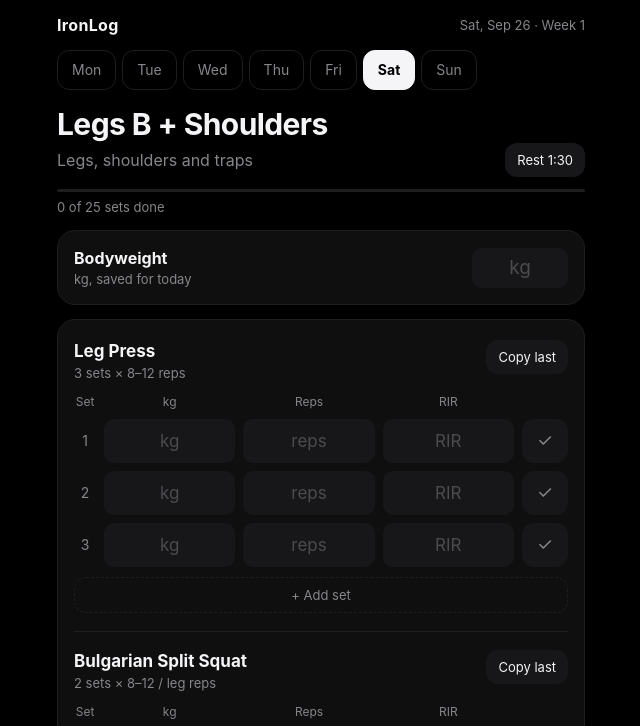
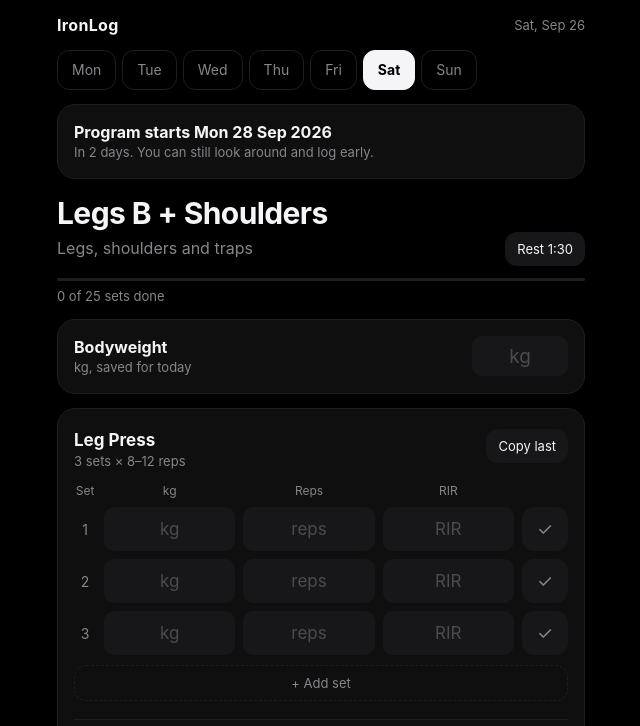
Before and after one commit to Ertyfor/fall, a plain HTML site: page index.html in a window 1280 px wide. Shown: the top 726 px of the page, without its empty margins (319-959 px from the left). Drawn offline with Linux system fonts and the light colour scheme.

Commit message:
Add files via upload

```diff
--- a/index.html
+++ b/index.html
@@ -106,7 +106,7 @@ let D;try{D=JSON.parse(localStorage.getItem("ironlog"))}catch{}
 if(!D||!D.logs)D={logs:{},weights:[]};D.weights=D.weights||[];D.rest=D.rest||90;
 const save=()=>{try{localStorage.setItem("ironlog",JSON.stringify(D))}catch{toast("Could not save. Storage is blocked or full.")}};
 const todayKey=DAYS[(new Date().getDay()+6)%7];
-const START="2026-09-26"; // program start: Sat 26 Sep 2026
+const START="2026-09-28"; // program start: Mon 28 Sep 2026
 const dayIdx=()=>{const n=new Date(),a=new Date(n.getFullYear(),n.getMonth(),n.getDate()),[y,m,d]=START.split("-");return Math.round((a-new Date(+y,m-1,+d))/864e5)};
 let sel=dayIdx()<0?"Sat":todayKey,pex="";
 const lk=()=>iso()+"_"+sel;
@@ -132,7 +132,7 @@ function render(){
   const p=P[sel];
   let h=`<div class="days">${DAYS.map(d=>`<button class="chip ${d===sel?"on":""} ${d===todayKey?"t":""}" onclick="sel='${d}';render()">${d}</button>`).join("")}</div>`;
   const di=dayIdx();
-  if(di<0)h+=`<div class="card"><b>Program starts Sat 26 Sep 2026</b><div class="mut sm">${-di===1?"Tomorrow":"In "+(-di)+" days"}. You can still look around and log early.</div></div>`;
+  if(di<0)h+=`<div class="card"><b>Program starts Mon 28 Sep 2026</b><div class="mut sm">${-di===1?"Tomorrow":"In "+(-di)+" days"}. You can still look around and log early.</div></div>`;
   else $("today").textContent+=`  ·  Week ${Math.floor(di/7)+1}`;
   const bw=`<div class="card row"><div><b>Bodyweight</b><div class="mut sm">kg, saved for today</div></div><input class="bw" inputmode="decimal" placeholder="${latestW()||"kg"}" value="${bwOn(iso())}" onchange="setBW(this.value)"></div>`;
   if(!p.e.length){$("home").innerHTML=h+`<h1>Rest day</h1><p class="mut">Recovery is part of the program. Log your bodyweight and get ready for Monday.</p>`+bw;return}
```
